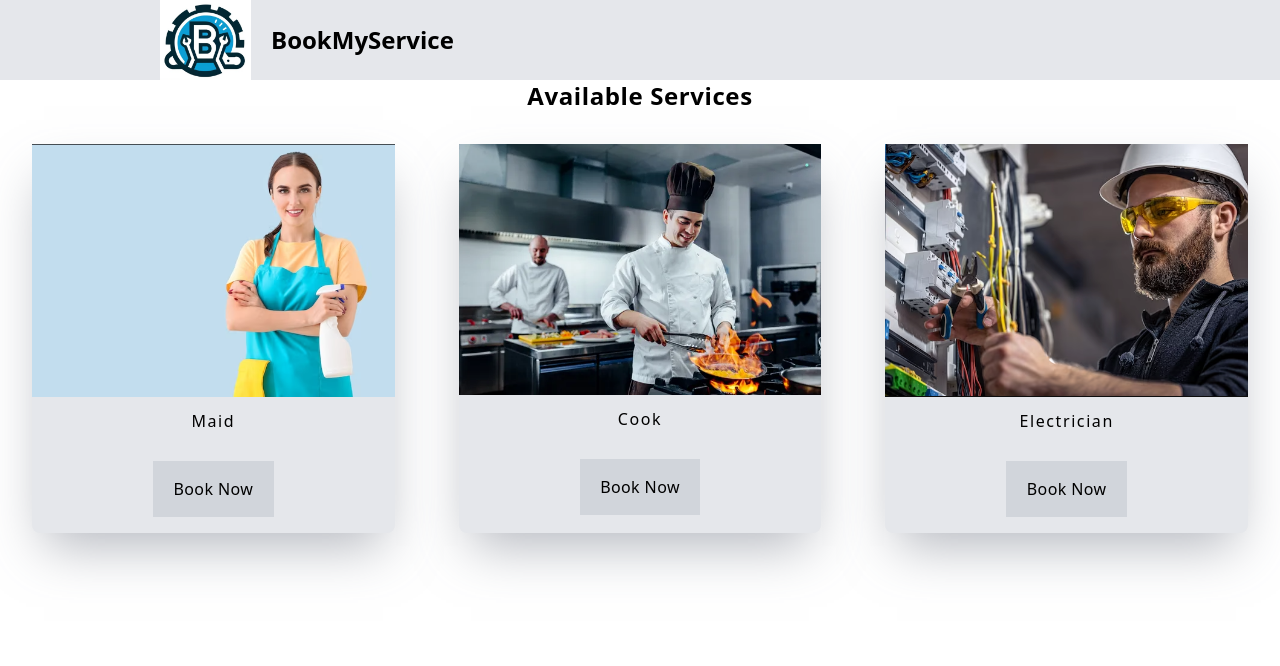
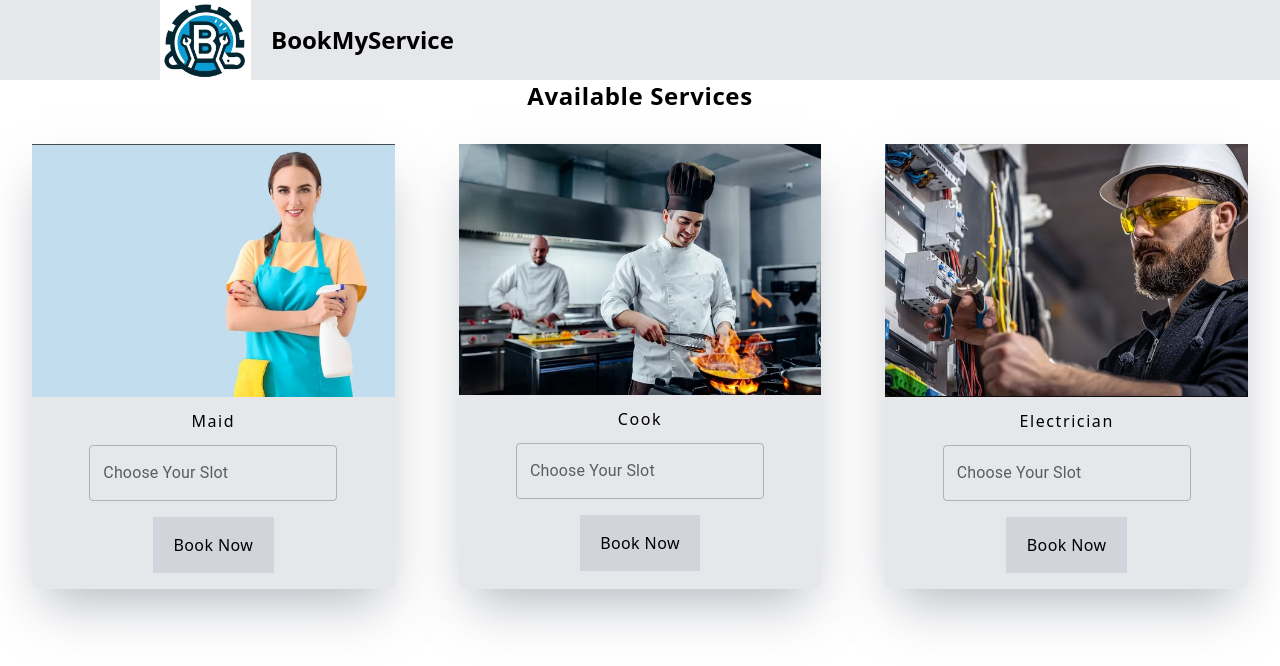
Before and after one commit to ayushkr08/frontend_bookmyservice, a React (Create React App) app: page / in a window 1280 px wide. Shown: the top 666 px of the page. Built offline with nearby package versions, Linux system fonts and the light colour scheme.

Commit message:
Added date picker in the booking card

```diff
--- a/src/Components/BookingCard.js
+++ b/src/Components/BookingCard.js
@@ -1,4 +1,7 @@
 import {Link} from 'react-router-dom'
+import {DateTimePicker,LocalizationProvider} from '@mui/x-date-pickers'
+import {AdapterDayjs} from '@mui/x-date-pickers/AdapterDayjs'
+
 
 const BookingCard = (props) => {
     return (
@@ -9,14 +12,23 @@ const BookingCard = (props) => {
           <div className="m-3 font-medium tracking-widest">
             {props.name}
           </div>
-            <Link to={"/book/" + props.name}>
-            {/* TODO : the whole div is clickable we have to correct the CSS */}
+          <div>
+            <LocalizationProvider dateAdapter={AdapterDayjs}>
+              <DateTimePicker
+                onChange={(date_time,validation) => {console.log("onchange",date_time, validation)}}
+                onAccept={(a) => {console.log("onaccept", a)}}
+                onClose={() => {console.log("onclose")}}
+                disablePast={true}
+                label="Choose Your Slot"/>
+            </LocalizationProvider>
+          </div>
             <div className="flex justify-center">
-              <div className="m-4 box-border bg-gray-300 p-4 hover:bg-gray-500 w-1/3 cursor-pointer">
-                <button className="tracking-wide">Book Now</button>
+              <div className="m-4 box-border bg-gray-300 p-4 hover:bg-gray-500 w-1/3">
+                <Link to={"/book/" + props.name}>
+                  <button className="tracking-wide" disabled={false}>Book Now</button>
+                </Link>
               </div>
             </div>
-            </Link>
         </div>
     )
 }
```
